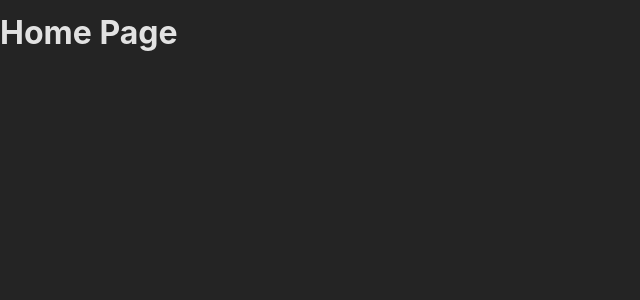
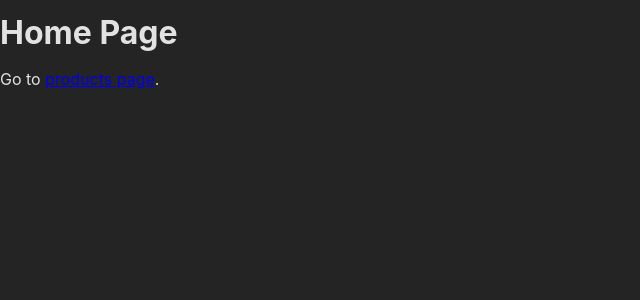
Before and after one commit to Ahmed-Aladdin-Khidr/learning-react, a React (Create React App) app in the folder Explore-route/: page / in a window 1280 px wide. Shown: the top 300 px of the page, without its empty margins (0-640 px from the left). Built offline with nearby package versions, Linux system fonts and the light colour scheme.

Commit message:
use Link instead of <a>

```diff
--- a/Explore-route/src/pages/Home.js
+++ b/Explore-route/src/pages/Home.js
@@ -1,7 +1,10 @@
+import { Link } from 'react-router-dom';
+
 function HomePage (){
     return (
         <div>
             <h1>Home Page</h1>
+            <p>Go to <Link to="/products">products page</Link>.</p>
         </div>
     )
 }
```
